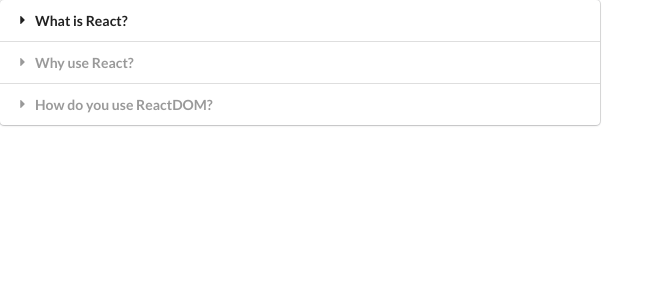
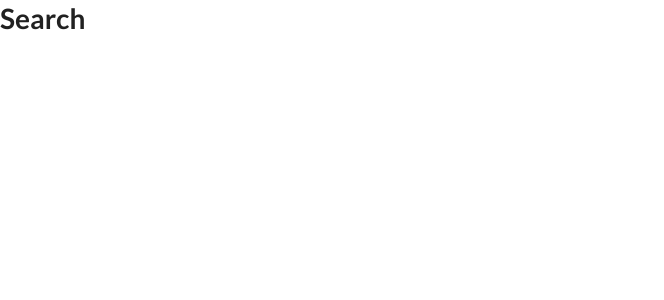
Before and after one commit to MarkCarson777/react, a React (Create React App) app in the folder widgets/: page / in a window 1280 px wide. Shown: the top 300 px of the page, without its empty margins (0-664 px from the left). Built offline with nearby package versions, Linux system fonts and the light colour scheme.

Commit message:
imported Search into App.js

```diff
--- a/widgets/src/App.js
+++ b/widgets/src/App.js
@@ -1,5 +1,6 @@
 import React from 'react';
 import Accordion from './components/Accordion';
+import Search from './components/Search';
 
 const items = [
   {
@@ -19,7 +20,7 @@ const items = [
 export default () => {
   return (
     <div>
-      <Accordion items={items} />
+      <Search />
     </div>
   )
 };
```
